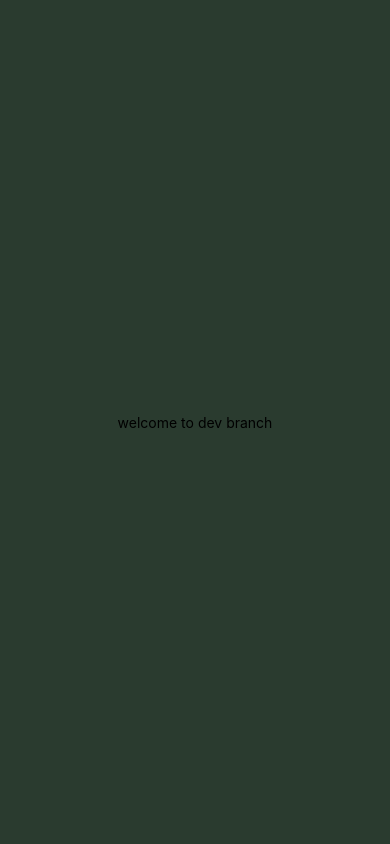
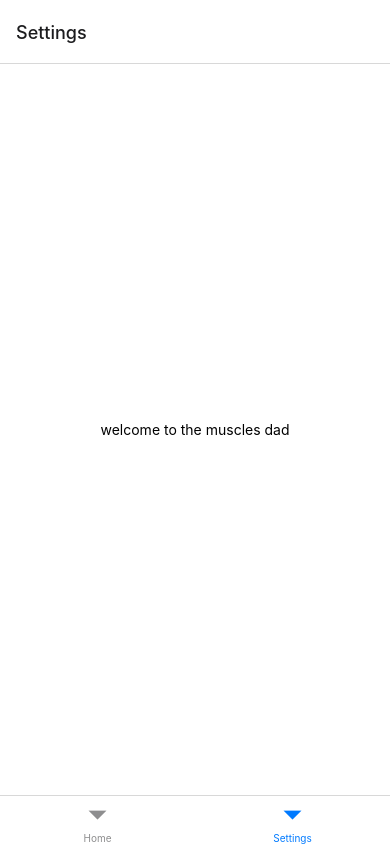
Before and after one commit to max1mf1sh3/MuscleMap, a React Native app in the folder MuscleMapApp/: screen /Settings in a window 390 px wide. Built offline with nearby package versions, Linux system fonts and the light colour scheme.

Commit message:
navigation
implemented some navigation, still tbd if we are going with this style

```diff
--- a/MuscleMapApp/App.js
+++ b/MuscleMapApp/App.js
@@ -1,20 +1,36 @@
 import { StatusBar } from 'expo-status-bar';
 import { StyleSheet, Text, View } from 'react-native';
+import * as React from 'react';
+import {NavigationContainer} from '@react-navigation/native';
+import {createBottomTabNavigator} from "@react-navigation/bottom-tabs";
+import HomeScreen from './components/HomeScreen';
+import Map from './components/Map';
+
+const Tab = createBottomTabNavigator();
+
+function MyTabs() {
+  return (
+    <Tab.Navigator>
+      <Tab.Screen name="Home" component={HomeScreen} />
+      <Tab.Screen name="Settings" component={Map} />
+    </Tab.Navigator>
+  );
+}
 
 export default function App() {
   return (
-    <View style={styles.container}>
-      <Text>welcome to dev branch</Text>
-      <StatusBar style="auto"/>
-    </View>
+    <NavigationContainer>
+      <MyTabs/>
+    </NavigationContainer>
   );
 }
-
+/*
 const styles = StyleSheet.create({
   container: {
     flex: 1,
-    backgroundColor: '#2a3b2f',
+    backgroundColor: '#6e2924',
     alignItems: 'center',
     justifyContent: 'center',
   },
 });
+*/
--- /dev/null
+++ b/MuscleMapApp/components/HomeScreen.js
@@ -0,0 +1,22 @@
+import { StatusBar } from 'expo-status-bar';
+import { StyleSheet, Text, View } from 'react-native';
+
+export default function HomeScreen() {
+    return (
+        <View style={styles.home}>
+            <Text style={styles.text}>welcome home dad</Text>
+        </View>
+    );
+}
+
+const styles = StyleSheet.create({
+    home: {
+        flex: 1,
+        alignItems: 'center',
+        justifyContent: 'center',
+    },
+    text: {
+        color: '#4c98cf',
+        fontSize: 10,
+    },
+});
--- /dev/null
+++ b/MuscleMapApp/components/Map.js
@@ -0,0 +1,24 @@
+import { StatusBar } from 'expo-status-bar';
+import { StyleSheet, Text, View } from 'react-native';
+
+export default function Map() {
+    return(
+        <View style={styles.muscle}>
+            <Text>
+                welcome to the muscles dad
+            </Text>
+        </View>
+    );
+}
+
+const styles = StyleSheet.create({
+    muscle: {
+        flex: 1,
+        backgroundColor: '#fff',
+        alignItems: 'center',
+        justifyContent: 'center',
+    },
+    text: {
+        color: '#4c98cf',
+    },
+});
```
Also changed, not shown: MuscleMapApp/package.json (+6 -1 lines), 1 other file (tests, documents, lock files or other folders).
